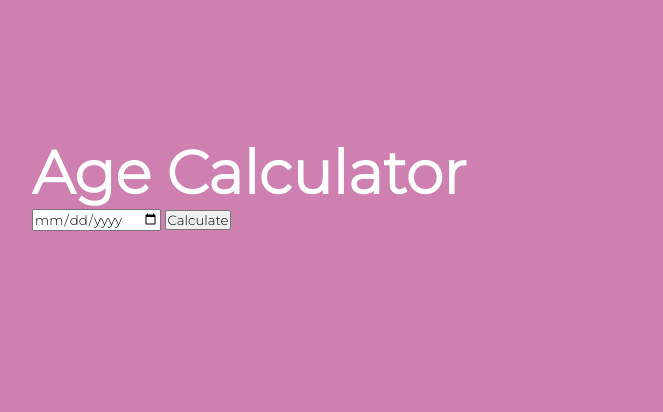
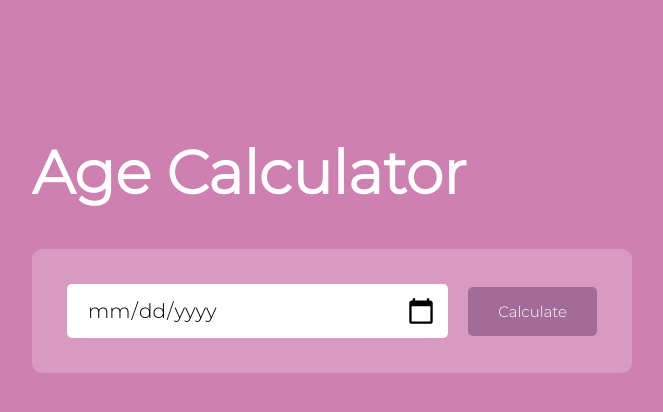
Before and after one commit to JoanaParreira/Age-Calculator, a plain HTML site: page index.html in a window 1280 px wide. Shown: the whole page, without its empty margins (104-767 px from the left). Drawn offline with Linux system fonts and the light colour scheme.

Commit message:
new changes on the css

```diff
--- a/style.css
+++ b/style.css
@@ -25,3 +25,48 @@
 .calculator h1{
     font-size: 60px;
 }
+
+.input-box{
+    margin: 40px 0;
+    padding: 35px;
+    border-radius: 10px;
+    background: rgba(255,255,255, 0.2);
+    display: flex;
+    align-items: center;
+}
+
+.input-box input{
+    flex: 1;
+    margin-right: 20px;
+    padding: 14px 20px;
+    border: 0;
+    outline: 0;
+font-size: 20px;
+    border-radius: 5px;
+    position: relative;
+}
+
+.input-box button{
+    background: #a36b97;
+    border: 0;
+    outline: 0;
+    padding: 15px 30px;
+    border-radius: 5px;
+    font-weight: 500;
+    color: #fff;
+    font-size: 15px;
+    cursor: pointer;
+}
+
+.input-box input::-webkit-calendar-picker-indicator{
+    top: 0;
+    left: 0;
+    right: 0;
+    bottom: 0;
+    width: auto;
+    height: auto;
+    position: absolute;
+    background-position: calc(100% - 10px);
+    background-size: 30px;
+    cursor: pointer;
+}
```
